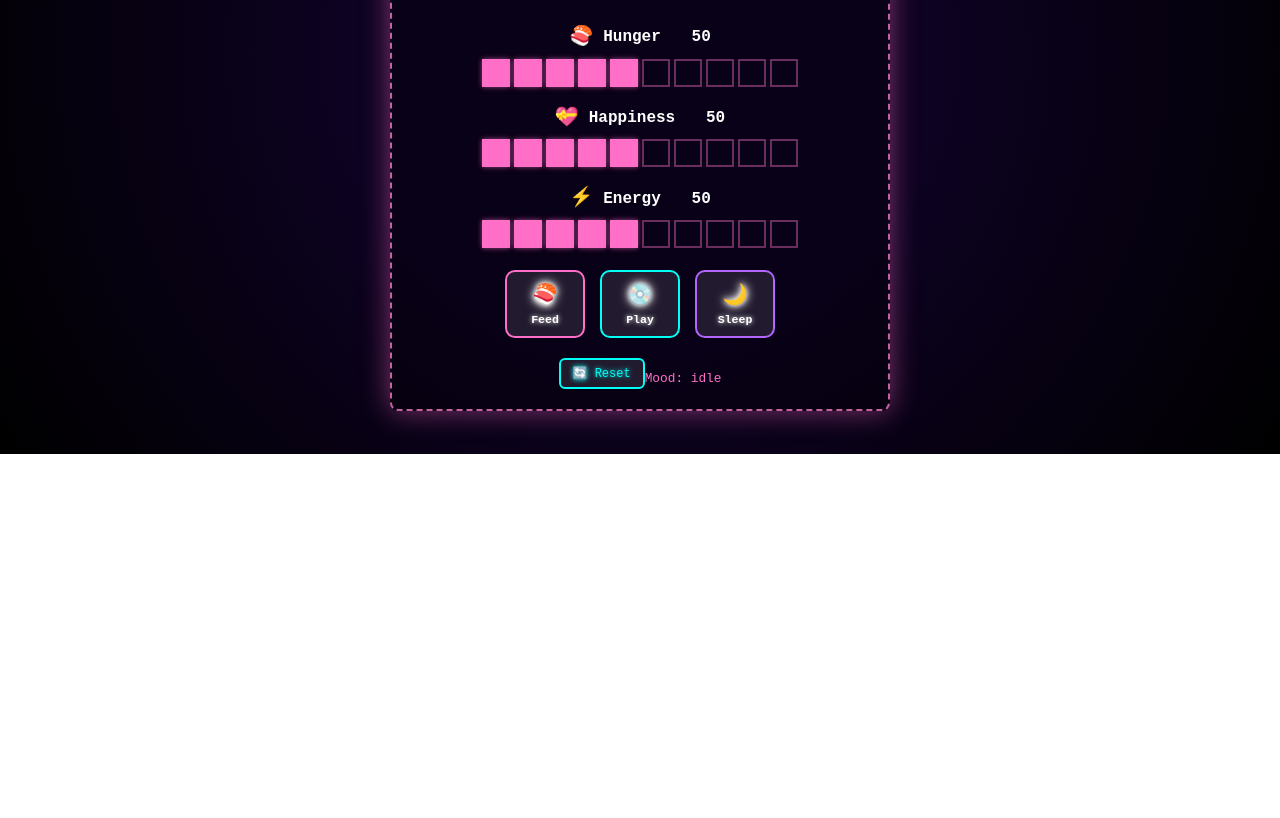
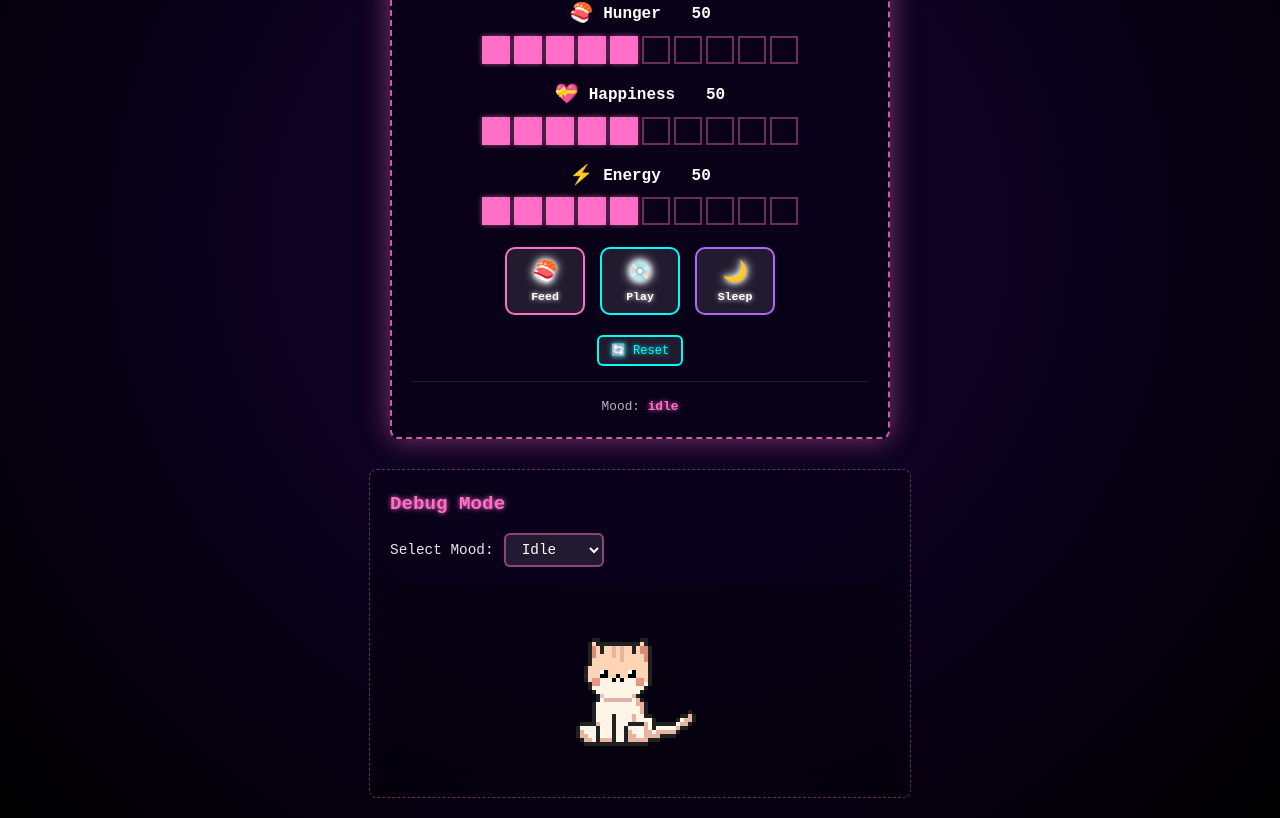
Before and after one commit to CatWithNineLives/meowtron, a React (Vite) app: page / in a window 1280 px wide. Shown: the part 346-1164 px from the top of the page. Before the commit the page ends 800 px from the top, so only its background shows below. Built offline with nearby package versions, Linux system fonts and the light colour scheme.

Commit message:
feat(debug): add debug mode for switching between sprite modes

```diff
--- a/src/App.css
+++ b/src/App.css
@@ -79,6 +79,23 @@
 
 .reset-button:active {
   transform: scale(0.95);
+}
+
+/* Mood Footnote */
+.mood-footnote {
+  margin-top: 15px;
+  padding-top: 15px;
+  border-top: 1px solid rgba(255, 255, 255, 0.1);
+  text-align: center;
+  font-size: 0.8em;
+  color: rgba(255, 255, 255, 0.7);
+  font-family: 'Courier New', monospace;
+}
+
+.mood-value {
+  color: #FF6EC7;
+  font-weight: bold;
+  text-shadow: 0 0 5px #FF6EC7;
 }
 
 /* Pet Display Section */
@@ -351,3 +368,109 @@
     font-size: 0.65em;
   }
 }
+
+/* Debug Section */
+.debug-section {
+  width: 100%;
+  max-width: 500px;
+  margin-top: 30px;
+  padding: 20px;
+  border: 1px dashed rgba(255, 110, 199, 0.4);
+  border-radius: 8px;
+  background: rgba(0, 0, 0, 0.2);
+}
+
+.debug-header {
+  display: flex;
+  justify-content: space-between;
+  align-items: center;
+  margin-bottom: 15px;
+  flex-wrap: wrap;
+  gap: 10px;
+}
+
+.debug-title {
+  font-size: 1.2em;
+  margin: 0;
+  color: #FF6EC7;
+  text-shadow: 0 0 5px #FF6EC7;
+}
+
+.debug-mood-display {
+  font-size: 0.9em;
+  color: rgba(255, 255, 255, 0.8);
+}
+
+.debug-mood-value {
+  color: #00FFF7;
+  font-weight: bold;
+  text-shadow: 0 0 5px #00FFF7;
+}
+
+.debug-controls {
+  display: flex;
+  align-items: center;
+  gap: 10px;
+  margin-bottom: 20px;
+  flex-wrap: wrap;
+}
+
+.debug-label {
+  font-size: 0.9em;
+  color: rgba(255, 255, 255, 0.9);
+}
+
+.debug-select {
+  background: rgba(255, 255, 255, 0.1);
+  border: 2px solid rgba(255, 110, 199, 0.5);
+  border-radius: 6px;
+  color: #fff;
+  padding: 6px 12px;
+  font-family: 'Courier New', monospace;
+  font-size: 0.9em;
+  cursor: pointer;
+  transition: all 0.3s ease;
+}
+
+.debug-select:hover {
+  border-color: #FF6EC7;
+  background: rgba(255, 110, 199, 0.1);
+}
+
+.debug-select:focus {
+  outline: none;
+  border-color: #FF6EC7;
+  box-shadow: 0 0 10px rgba(255, 110, 199, 0.5);
+}
+
+.debug-pet-section {
+  display: flex;
+  justify-content: center;
+  align-items: center;
+  min-height: 150px;
+  padding: 20px;
+  background: rgba(0, 0, 0, 0.2);
+  border-radius: 8px;
+}
+
+@media (max-width: 768px) {
+  .debug-section {
+    margin-top: 20px;
+    padding: 15px;
+  }
+
+  .debug-header {
+    flex-direction: column;
+    align-items: flex-start;
+  }
+
+  .debug-controls {
+    flex-direction: column;
+    align-items: flex-start;
+    width: 100%;
+  }
+
+  .debug-select {
+    width: 100%;
+  }
+}
--- a/src/App.jsx
+++ b/src/App.jsx
@@ -1,3 +1,4 @@
+import { useState } from 'react';
 import { usePetStats } from './hooks/usePetStats';
 import { PetDisplay } from './components/PetDisplay';
 import { StatsDisplay } from './components/StatsDisplay';
@@ -8,6 +9,21 @@ import './App.css';
 export default function App() {
   const { stats, performAction, resetStats } = usePetStats();
   const currentMood = determineMood(stats);
+  const [debugMood, setDebugMood] = useState('idle');
+
+  const moods = ['idle', 'happy', 'hungry', 'sleepy', 'angry'];
+
+  // Create mock stats for debug display based on selected mood
+  const getDebugStats = (mood) => {
+    const mockStats = {
+      idle: { hunger: 50, happiness: 50, energy: 50 },
+      happy: { hunger: 80, happiness: 80, energy: 80 },
+      hungry: { hunger: 20, happiness: 50, energy: 50 },
+      sleepy: { hunger: 50, happiness: 50, energy: 20 },
+      angry: { hunger: 50, happiness: 20, energy: 50 },
+    };
+    return mockStats[mood] || mockStats.idle;
+  };
 
   return (
     <div className="app-container">
@@ -29,9 +45,38 @@ export default function App() {
           <button className="reset-button" onClick={resetStats} aria-label="Reset pet">
             🔄 Reset
           </button>
-          <div className="debug-mood" style={{ marginTop: '10px', fontSize: '0.8em', color: '#FF6EC7', textAlign: 'center' }}>
-            Mood: {currentMood}
-          </div>
+        </div>
+
+        <div className="mood-footnote">
+          Mood: <span className="mood-value">{currentMood}</span>
+        </div>
+      </div>
+
+      <div className="debug-section">
+        <div className="debug-header">
+          <h3 className="debug-title">Debug Mode</h3>
+        </div>
+
+        <div className="debug-controls">
+          <label htmlFor="mood-select" className="debug-label">
+            Select Mood:
+          </label>
+          <select
+            id="mood-select"
+            className="debug-select"
+            value={debugMood}
+            onChange={(e) => setDebugMood(e.target.value)}
+          >
+            {moods.map((mood) => (
+              <option key={mood} value={mood}>
+                {mood.charAt(0).toUpperCase() + mood.slice(1)}
+              </option>
+            ))}
+          </select>
+        </div>
+
+        <div className="debug-pet-section">
+          <PetDisplay stats={getDebugStats(debugMood)} />
         </div>
       </div>
     </div>
```
